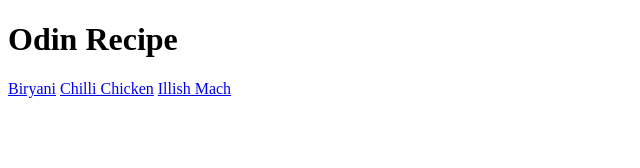
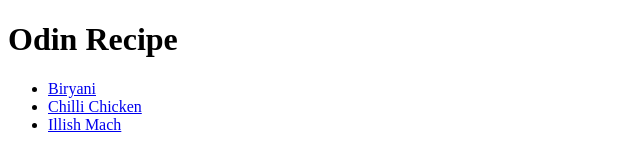
Before and after one commit to swapnanil1/odin-recipes, a plain HTML site: page index.html in a window 1280 px wide. Shown: the whole page, without its empty margins (0-640 px from the left). Drawn offline with Linux system fonts and the light colour scheme.

Commit message:
Organized index page recipes as list items

```diff
--- a/index.html
+++ b/index.html
@@ -7,8 +7,10 @@
   </head>
   <body>
     <h1>Odin Recipe</h1>
-    <a href="/recipes/biryani.html">Biryani</a>
-    <a href="/recipes/chilli-chicken.html">Chilli Chicken</a>
-    <a href="/recipes/illish.html">Illish Mach</a>
+    <ul>
+      <li><a href="/recipes/biryani.html">Biryani</a></li>
+      <li><a href="/recipes/chilli-chicken.html">Chilli Chicken</a></li>
+      <li><a href="/recipes/illish.html">Illish Mach</a></li>
+    </ul>
   </body>
 </html>
```
